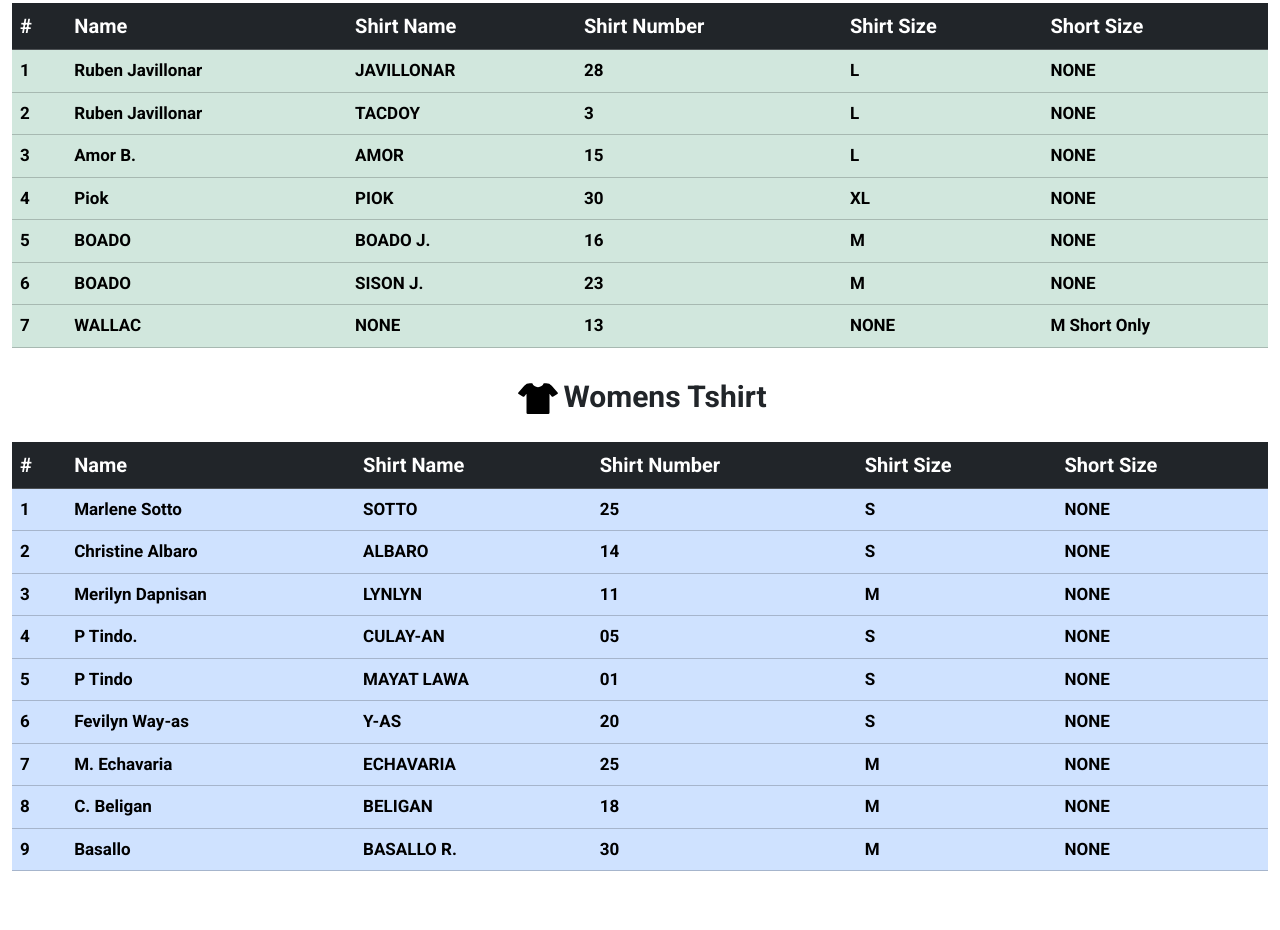
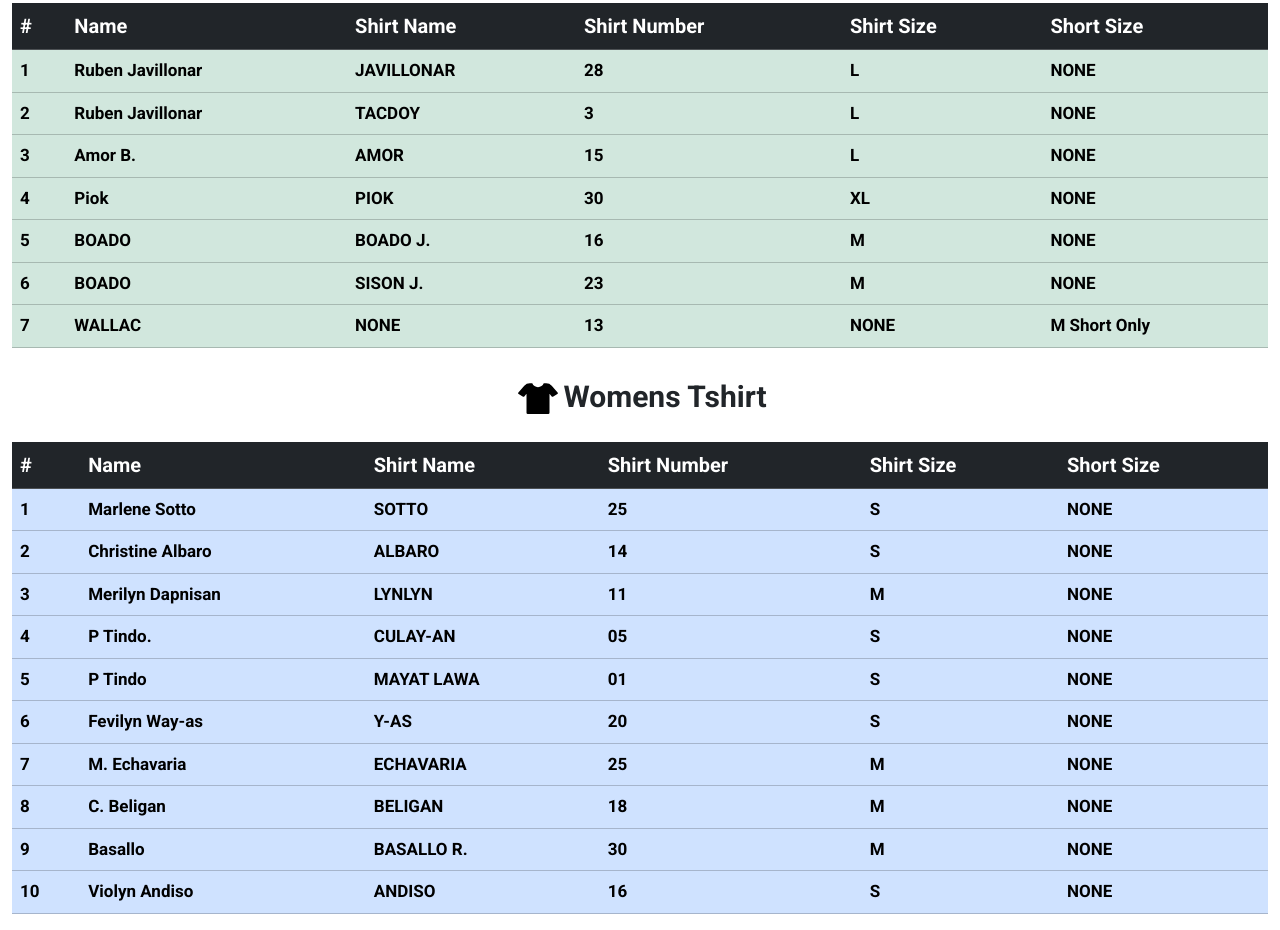
Before and after one commit to naninanio/JERSEY-LIST.github.io, a plain HTML site: page index.html in a window 1280 px wide. Shown: the part 1522-2452 px from the top of the page. Before the commit the page ends 2409 px from the top, so only its background shows below. Drawn offline with nearby package versions, Linux system fonts and the light colour scheme.

Commit message:
Update index.html

```diff
--- a/index.html
+++ b/index.html
@@ -280,6 +280,14 @@
                 <td>M</td>
                 <td>NONE</td>
             </tr>
+                  <tr>
+            <th scope="row">10</th>
+            <td>Violyn Andiso</td>
+            <td>ANDISO</td>
+            <td>16</td>
+            <td>S</td>
+            <td>NONE</td>
+          </tr>
           </tbody>
       </table>
   </div>
```
